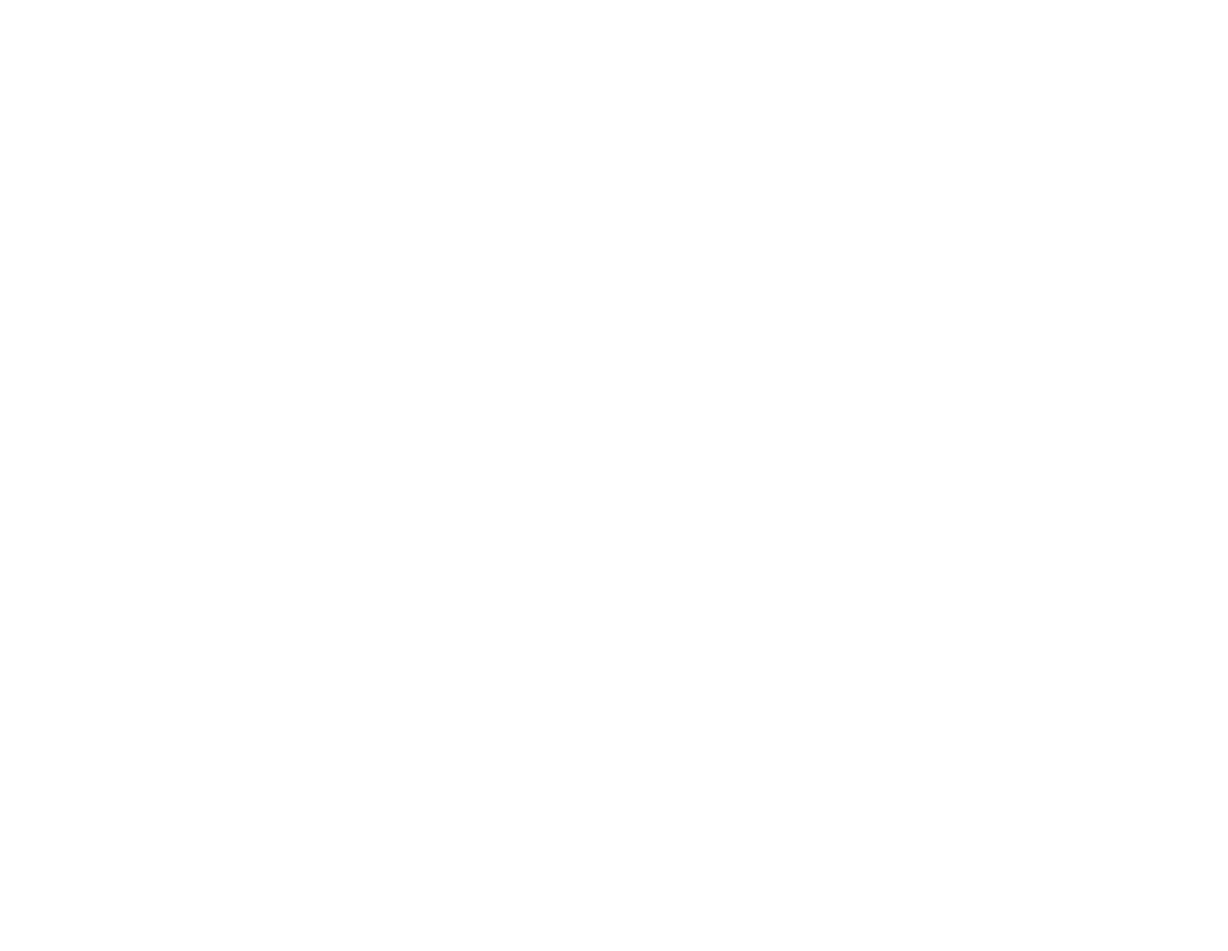
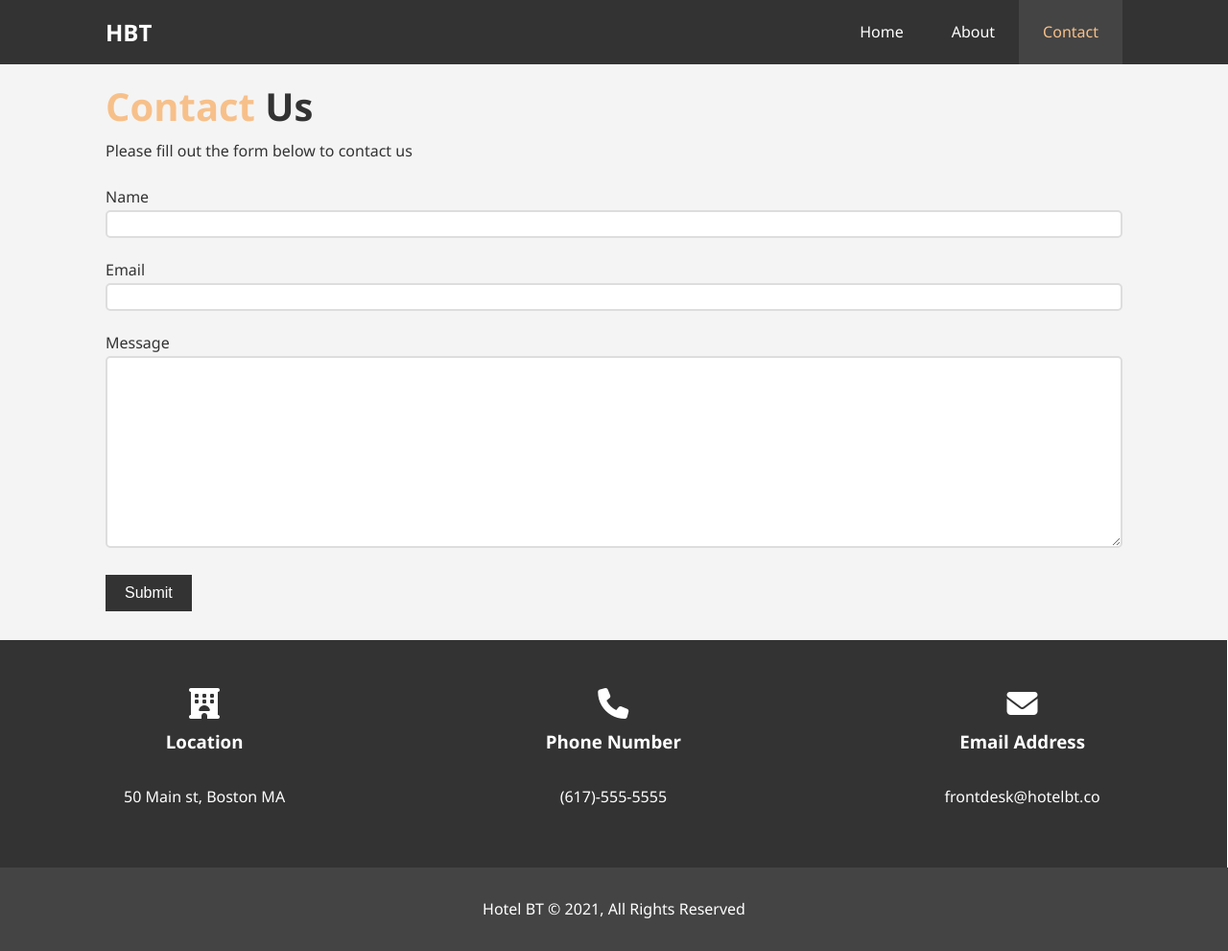
Before and after one commit to bharati-21/Udemy_HTML_CSS_SaaS, a plain HTML site: page Hotel_Website/contact.html in a window 1280 px wide. Shown: the whole page at 96% size. Before the commit the page ends 800 px from the top, so only its background shows below. Drawn offline with Linux system fonts and the light colour scheme.

Commit message:
Day 4: Completed Contact page and the hotel website

```diff
--- a/Hotel_Website/CSS/styles.css
+++ b/Hotel_Website/CSS/styles.css
@@ -259,6 +259,47 @@ header {
     margin-right: 20px;
 }
 
+/* CONTACT PAGE STYLING */
+
+/* FORM SECTION STYLING */
+
+.contact-form p {
+    margin-top: 0;
+    margin-bottom: 20px;
+}
+
+.contact-form form .form-group label,
+.contact-form form .form-group input{
+    display: block;
+}
+
+.contact-form form .form-group input,
+.contact-form form .form-group textarea {
+    width: 100%;
+    padding: 5px;
+    border-radius: 5px;
+    margin-bottom: 20px;
+    border: 2px solid #ddd;
+}
+
+.contact-form form .form-group textarea {
+    height: 200px;
+}
+
+.contact-form form input:focus,
+.contact-form form textarea:focus {
+    border: 1px solid #f7c08a;
+    outline: none;
+}
+
+.contact-form form button {
+    font-size: 16px;
+}
+
+#contact-info {
+    background-color: #333;
+    color: #fff;
+}
 
 
 /* FOOTER STYLING */
--- a/Hotel_Website/contact.html
+++ b/Hotel_Website/contact.html
@@ -12,6 +12,67 @@
         <script src="https://kit.fontawesome.com/8af1815f18.js" crossorigin="anonymous"></script>
     </head>
     <body>
+        <div id="wrapper">
+            <header>
+                <nav id="navbar">
+                    <div class="container">
+                        <h1 class="logo"><a href="index.html">HBT</a></h1>
+                        <ul id="nav-links">
+                            <li><a href="index.html">Home</a></li>
+                            <li><a href="about.html">About</a></li>
+                            <li><a href="contact.html" class="current-link">Contact</a></li>
+                        </ul>
+                    </div>
+                </nav>
+            </header>
 
+            <main>
+                <section class="contact-form py-3 bg-light">
+                    <div class="container">
+                        <h1 class="l-heading"><span class="color-primary">Contact</span> Us</h1>
+                        <p>Please fill out the form below to contact us</p>
+                        <form>
+                            <div class="form-group">
+                                <label for="name">Name</label>
+                                <input type="text" name="name" id="name">
+                            </div>
+                            <div class="form-group">
+                                <label for="email">Email</label>
+                                <input type="email" name="email" id="email">
+                            </div>
+                            <div class="form-group">
+                                <label for="message">Message</label>
+                                <textarea name="message" id="message" cols="30" rows="10"></textarea>
+                            </div>
+                            <button type="submit" class="btn">Submit</button>
+                        </form>
+                    </div>
+                </section>
+                <section id="contact-info bg-dark">
+                    <div class="box bg-dark">
+                        <i class="fas fa-hotel fa-2x"></i>
+                        <h3>Location</h3>
+                        <p>50 Main st, Boston MA</p>
+                    </div>
+                    <div class="box bg-dark">
+                        <i class="fas fa-phone fa-2x"></i>
+                        <h3>Phone Number</h3>
+                        <p>(617)-555-5555</p>
+                    </div>
+                    <div class="box bg-dark">
+                        <i class="fas fa-envelope fa-2x"></i>
+                        <h3>Email Address</h3>
+                        <p>frontdesk@hotelbt.co</p>
+                    </div>
+                </section>
+            </main>
+            <div class="clr"></div>
+
+
+            <footer id="main-footer">
+                <p>Hotel BT &copy; 2021, All Rights Reserved</p>
+            </footer>
+
+        </div>
     </body>
 </html>
```
